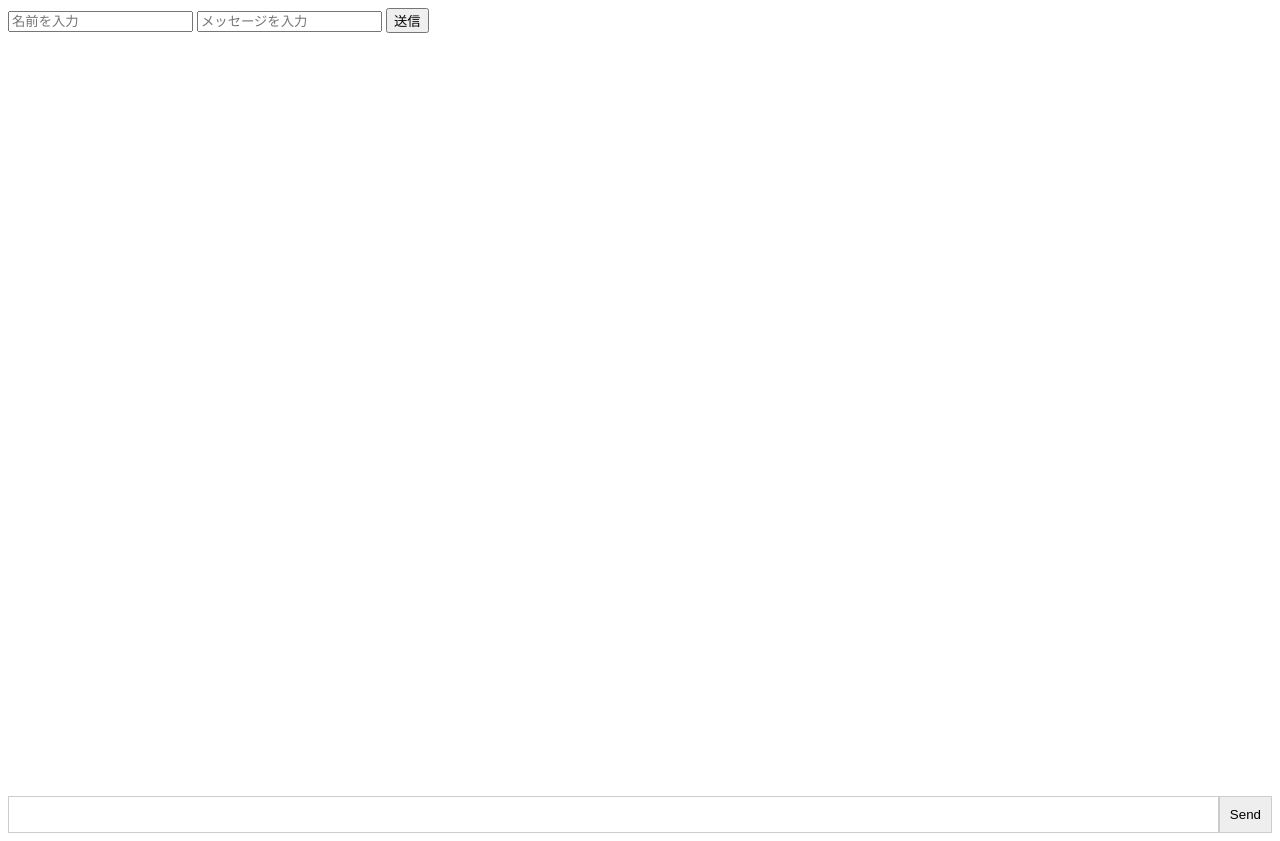
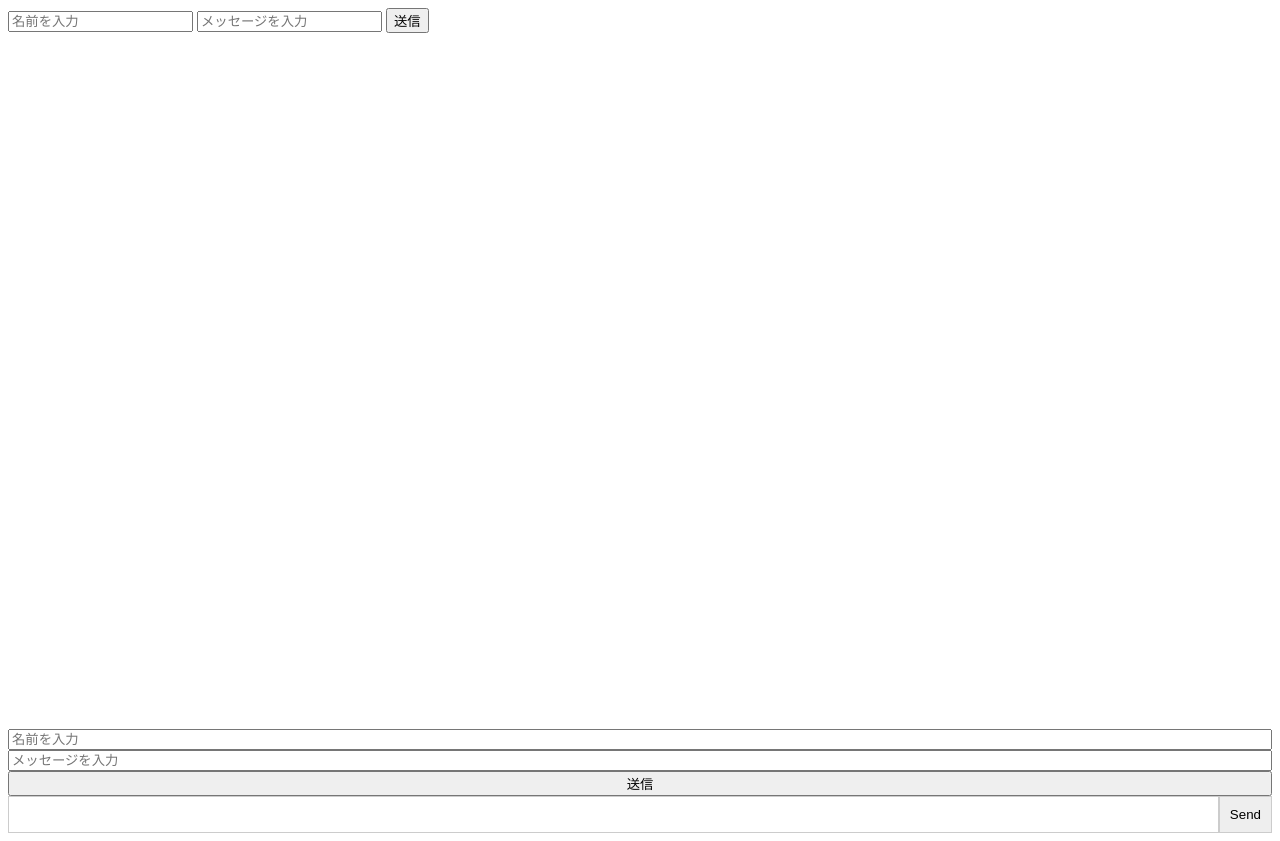
Before and after one commit to kamome257/express3, a website: page public/index.html in a window 1280 px wide. Drawn offline with Linux system fonts and the light colour scheme.

Commit message:
html update

```diff
--- a/public/index.html
+++ b/public/index.html
@@ -41,6 +41,9 @@
 
     <div class="chat">
       <ul class="messages"></ul>
+      <input id="nameInput" placeholder="名前を入力" />
+      <input id="msgInput" placeholder="メッセージを入力" />
+      <button id="sendBtn">送信</button>
       <form class="form">
         <input class="input" autocomplete="off" />
         <button class="submit">Send</button>
```
